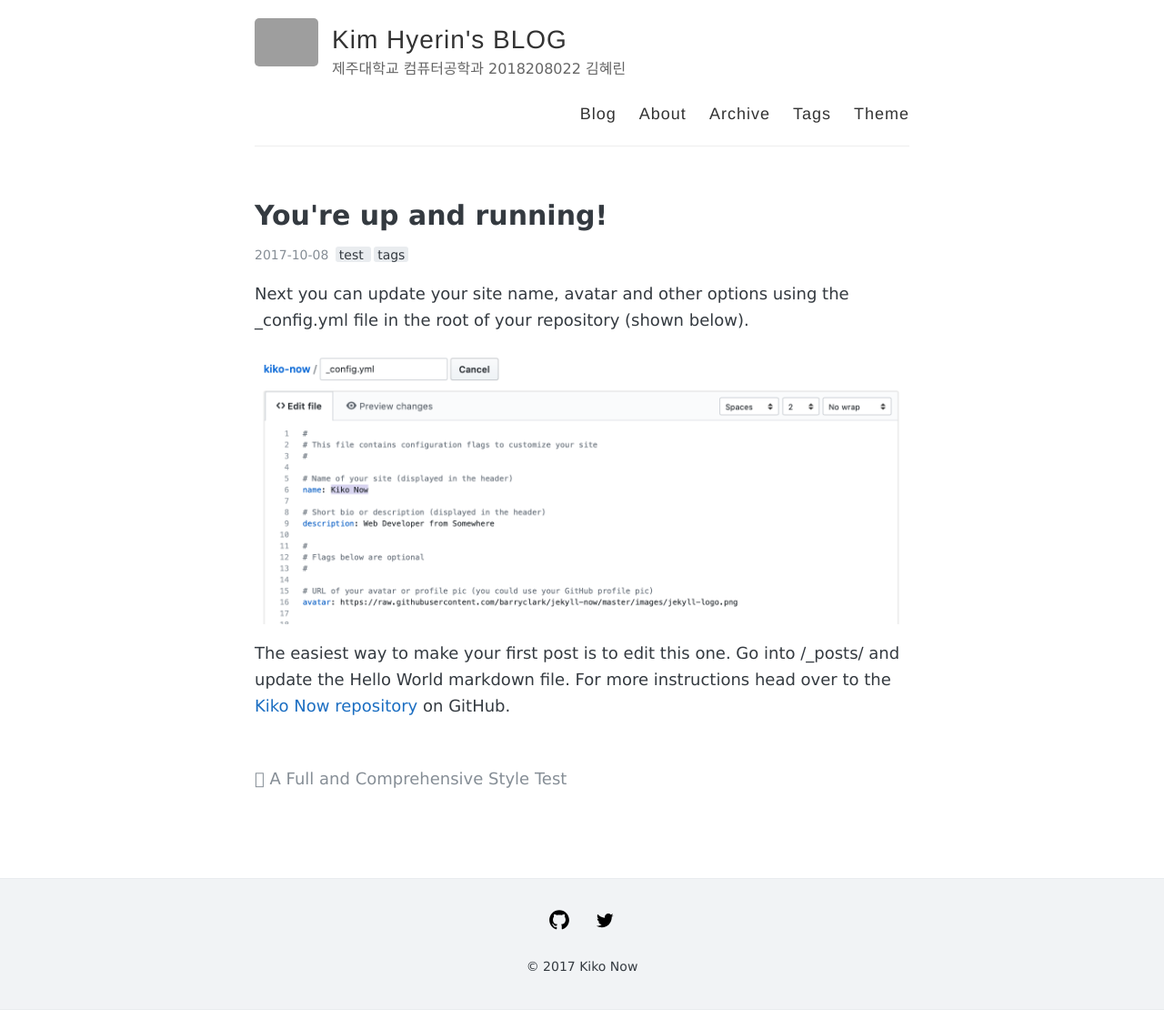
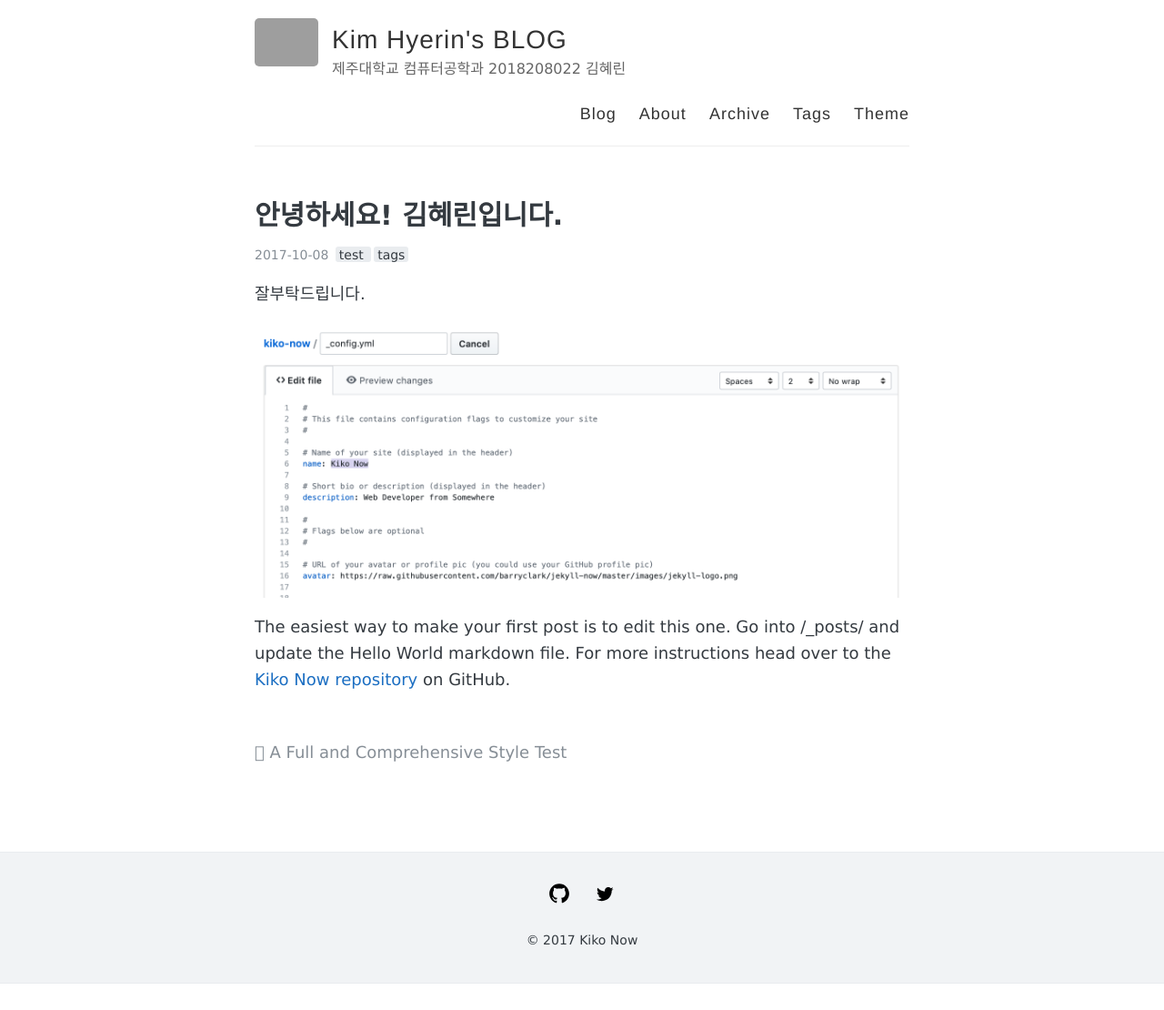
Before and after one commit to burninghering/burninghering.github.io, a Jekyll site: the page built from _posts/2017-10-08-hello-world.md, in a window 1280 px wide. Shown: the whole page at 91% size. Built offline with Jekyll 4.4.1, drawn with Linux system fonts in a browser that asks for light colours; after the commit the page ends 1081 px from its top, so only the background shows below that; grey boxes are pictures that could not be loaded.

Commit message:
Update 2017-10-08-hello-world.md

```diff
--- a/_posts/2017-10-08-hello-world.md
+++ b/_posts/2017-10-08-hello-world.md
@@ -1,12 +1,12 @@
 ---
 layout: post
-title: You're up and running!
+title: 안녕하세요! 김혜린입니다.
 tags:
   - test
   - tags
 ---
 
-Next you can update your site name, avatar and other options using the _config.yml file in the root of your repository (shown below).
+잘부탁드립니다.
 
 ![_config.yml]({{ site.baseurl }}/images/config.png)
 
```
